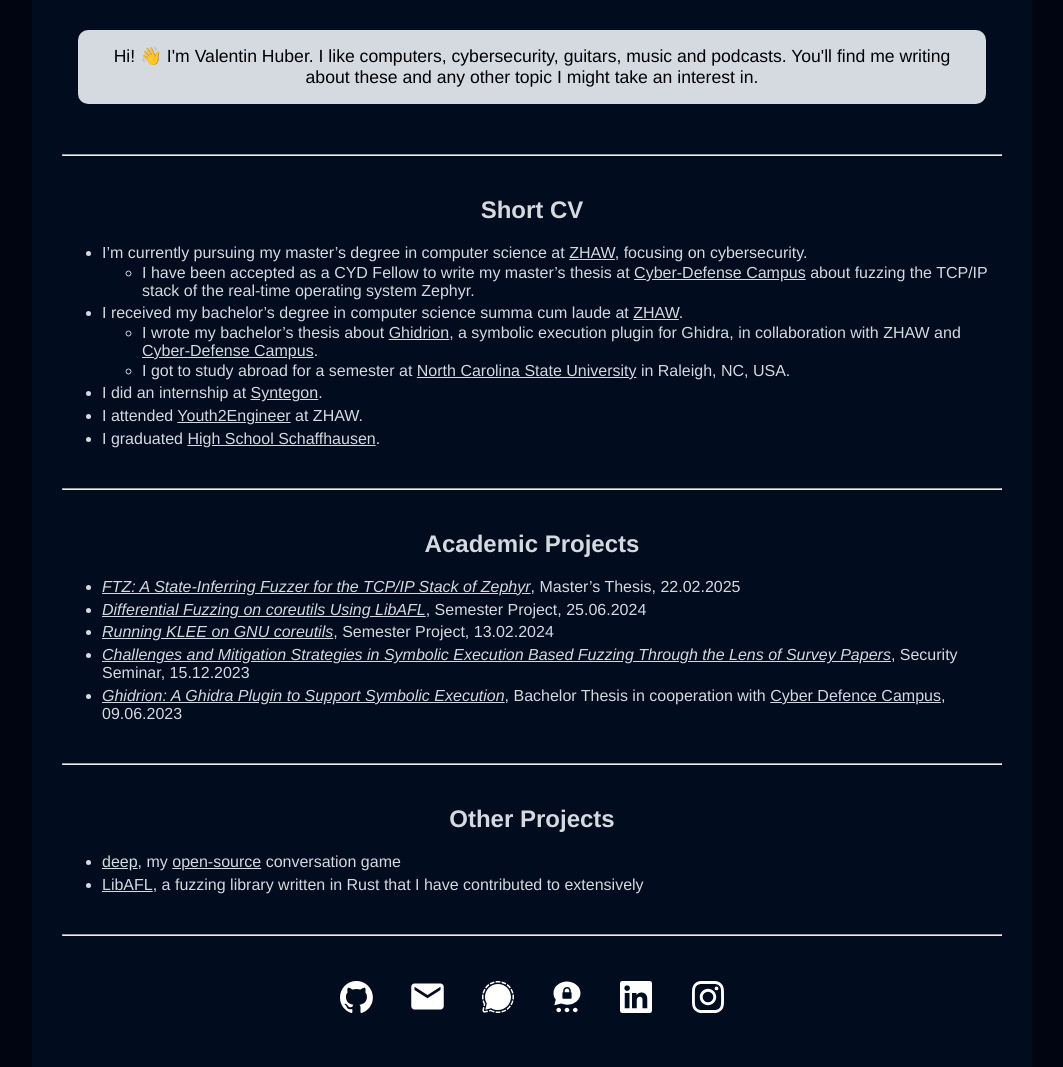
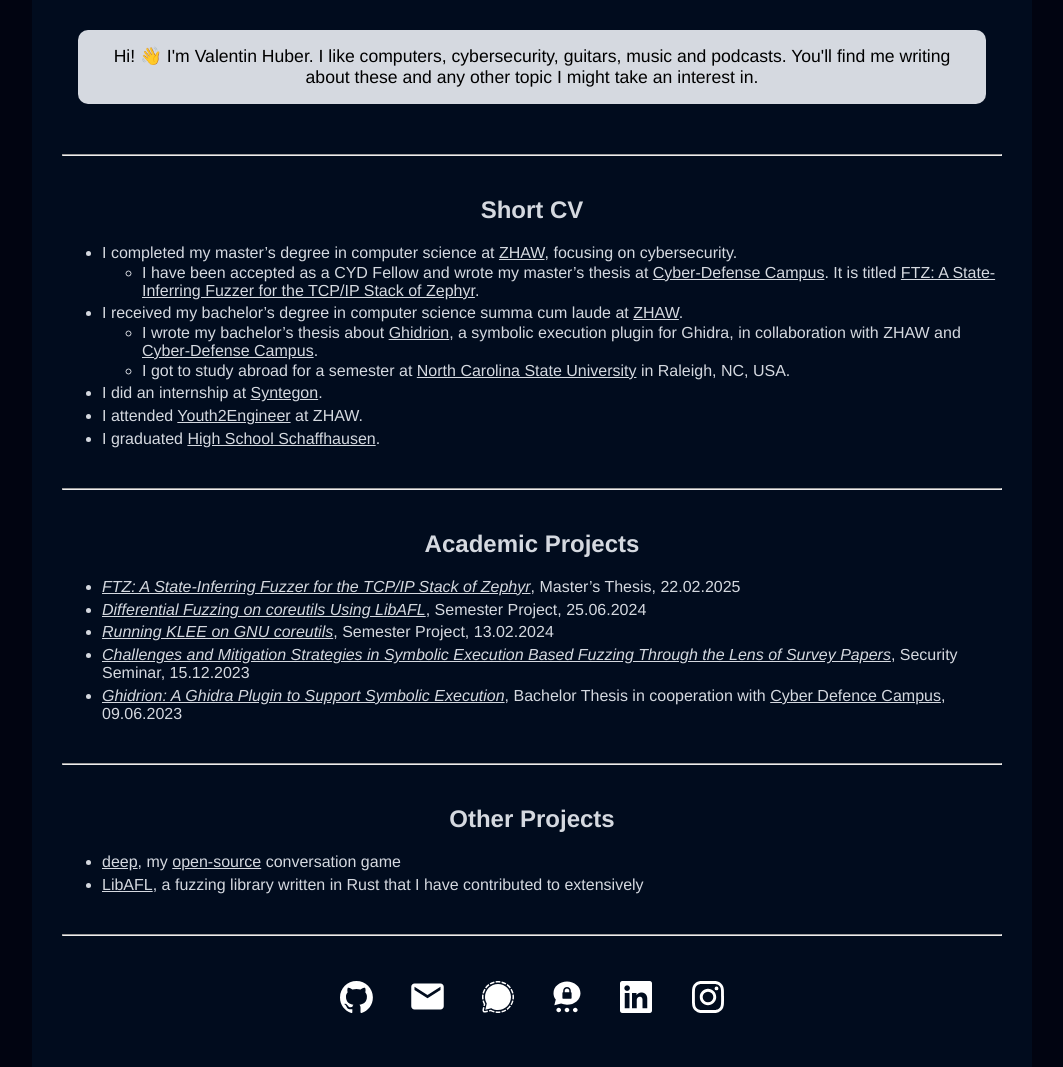
Before and after one commit to riesentoaster/valentinhuber.me, a Jekyll site: the page built from index.md, in a window 1280 px wide. Shown: the part 435-1502 px from the top of the page, without its empty margins (108-1171 px from the left). Built offline with Jekyll 4.4.1, drawn with Linux system fonts in a browser that asks for light colours; nearby versions of some CDN libraries.

Commit message:
Note that I finished my master's

```diff
--- a/index.md
+++ b/index.md
@@ -23,8 +23,8 @@
 
 ## Short CV
 
-- I'm currently pursuing my master's degree in computer science at [ZHAW](https://zhaw.ch), focusing on cybersecurity.
-  - I have been accepted as a CYD Fellow to write my master's thesis at [Cyber-Defense Campus](https://cydcampus.ch) about fuzzing the TCP/IP stack of the real-time operating system Zephyr.
+- I completed my master's degree in computer science at [ZHAW](https://zhaw.ch), focusing on cybersecurity.
+  - I have been accepted as a CYD Fellow and wrote my master's thesis at [Cyber-Defense Campus](https://cydcampus.ch). It is titled [FTZ: A State-Inferring Fuzzer for the TCP/IP Stack of Zephyr]({% post_url blog/cybersecurity/2025-04-30-FTZ %}).
 - I received my bachelor's degree in computer science summa cum laude at [ZHAW](https://zhaw.ch).
   - I wrote my bachelor's thesis about [Ghidrion]({% post_url blog/cybersecurity/2023-07-07-Ghidrion %}), a symbolic execution plugin for Ghidra, in collaboration with ZHAW and [Cyber-Defense Campus](https://cydcampus.ch).
   - I got to study abroad for a semester at [North Carolina State University](https://ncsu.edu) in Raleigh, NC, USA.
```
